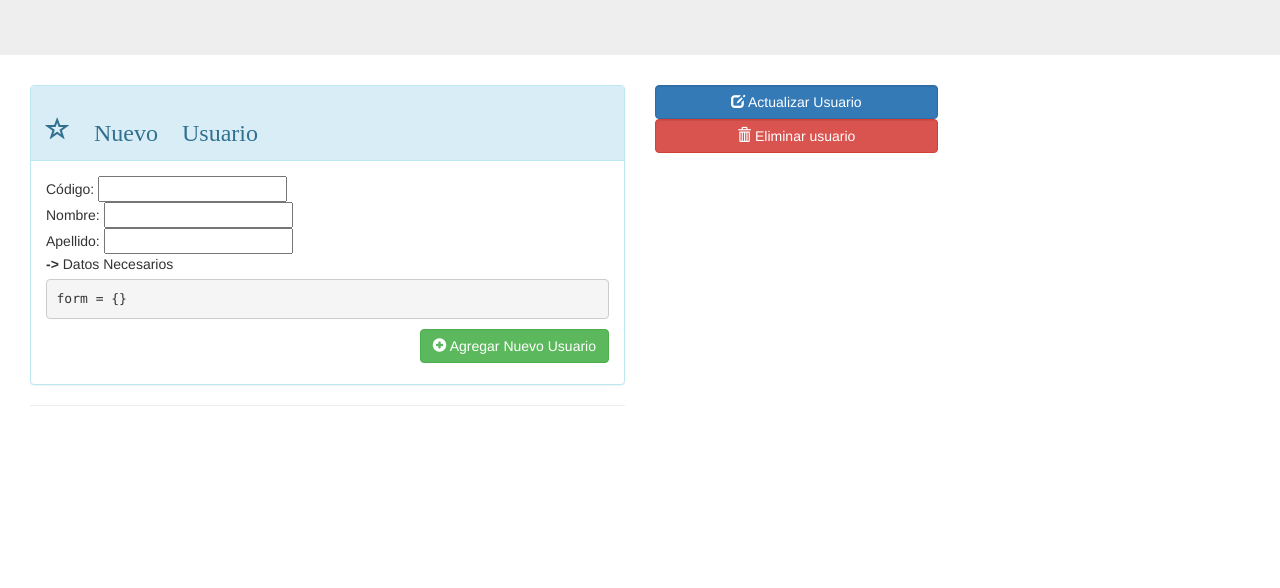
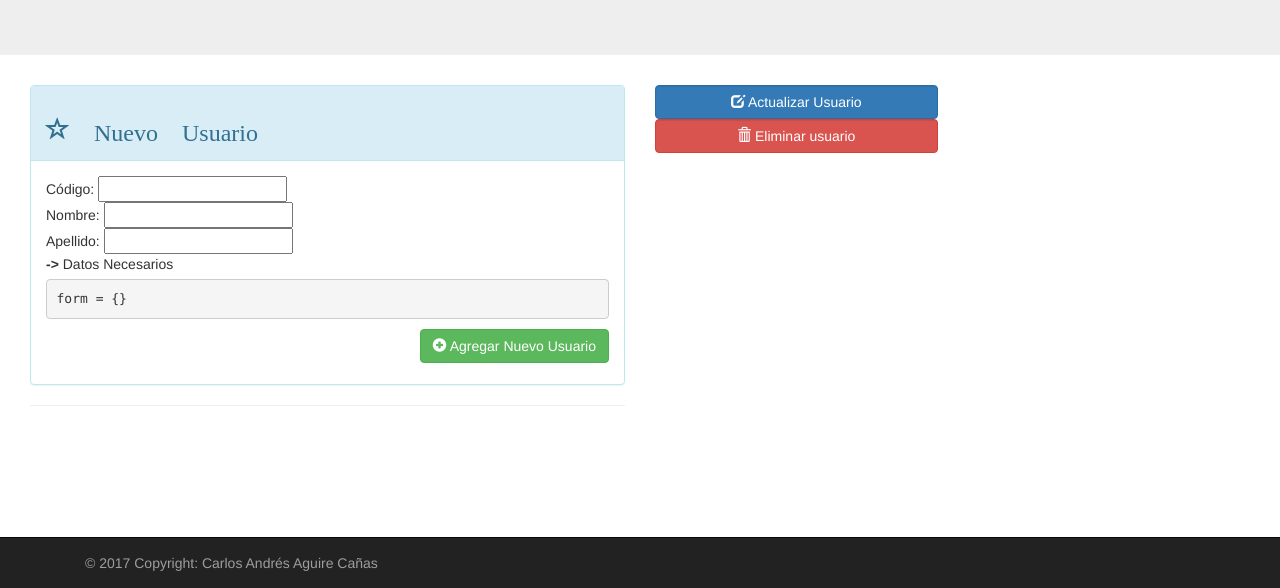
Before and after one commit to caaguirre194/ApiGo, a plain HTML site: page clienteAngular/index.html in a window 1280 px wide. Shown: the part 212-800 px from the top of the page. Drawn offline with Linux system fonts and the light colour scheme; no server answers.

Commit message:
Se crea el footer en index.html

```diff
--- a/clienteAngular/index.html
+++ b/clienteAngular/index.html
@@ -2,6 +2,7 @@
 <html ng-app='myApp'>
 <head>
 	<title></title>
+	  <link rel="stylesheet" href="libs/bootstrap-3.3.7-dist/css/footer.css">
 		<script type="text/javascript" src="libs/bootstrap-3.3.7-dist/js/bootstrap.min.js"></script>
 		<link rel="stylesheet" href="libs/bootstrap-3.3.7-dist/css/bootstrap.min.css">
 		<script type="text/javascript" src="libs/angular.min.js"></script>
@@ -96,4 +97,12 @@
 </section>
 
 </body>
+
+<div class="navbar navbar-inverse navbar-fixed-bottom" role="navigation">
+<div class="container">
+	<div class="navbar-text">
+		© 2017 Copyright: <a href="https://github.com/AndresWick/ApiGo"> Carlos Andrés Aguire Cañas </a>
+	</div>
+</div>
+</div>
 </html>
--- /dev/null
+++ b/clienteAngular/libs/bootstrap-3.3.7-dist/css/footer.css
@@ -0,0 +1,4 @@
+.navbar-text>a{
+  color:inherit;
+  text-decoration: none;
+}
```
